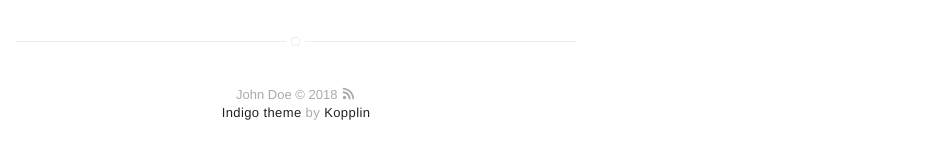
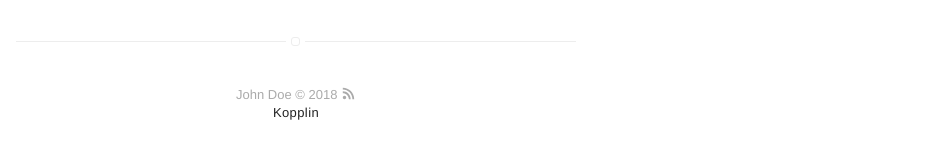
Before and after one commit to daemondude/SREProfile, a Jekyll site: the page built from FAQ.md, in a window 1280 px wide. Shown: the part 386-545 px from the top of the page, without its empty margins (344-1280 px from the left). Built offline with Jekyll 4.4.1, drawn with Linux system fonts in a browser that asks for light colours; our own code applies the rules of GitHub Pages for plain Markdown files.

Commit message:
Added new template.

```diff
--- a/_includes/footer.html
+++ b/_includes/footer.html
@@ -2,6 +2,6 @@
     {{ site.name }} © {{ site.time | date: '%Y' }} <a class="link" href="{{ site.url }}/feed.xml" target="_blank"><svg class="icon icon-rss"><use xlink:href="#icon-rss"></use></svg></a>
 
     <p class="extra">
-        <a class="link" href="https://github.com/sergiokopplin/indigo">Indigo theme</a> by <a class="link" href="https://github.com/sergiokopplin/indigo">Kopplin</a>
+        <a class="link" Proudly Powered by <a class="link" href="https://github.com/AmreshPrajapati">Kopplin</a>
     </p>
 </footer>
```
